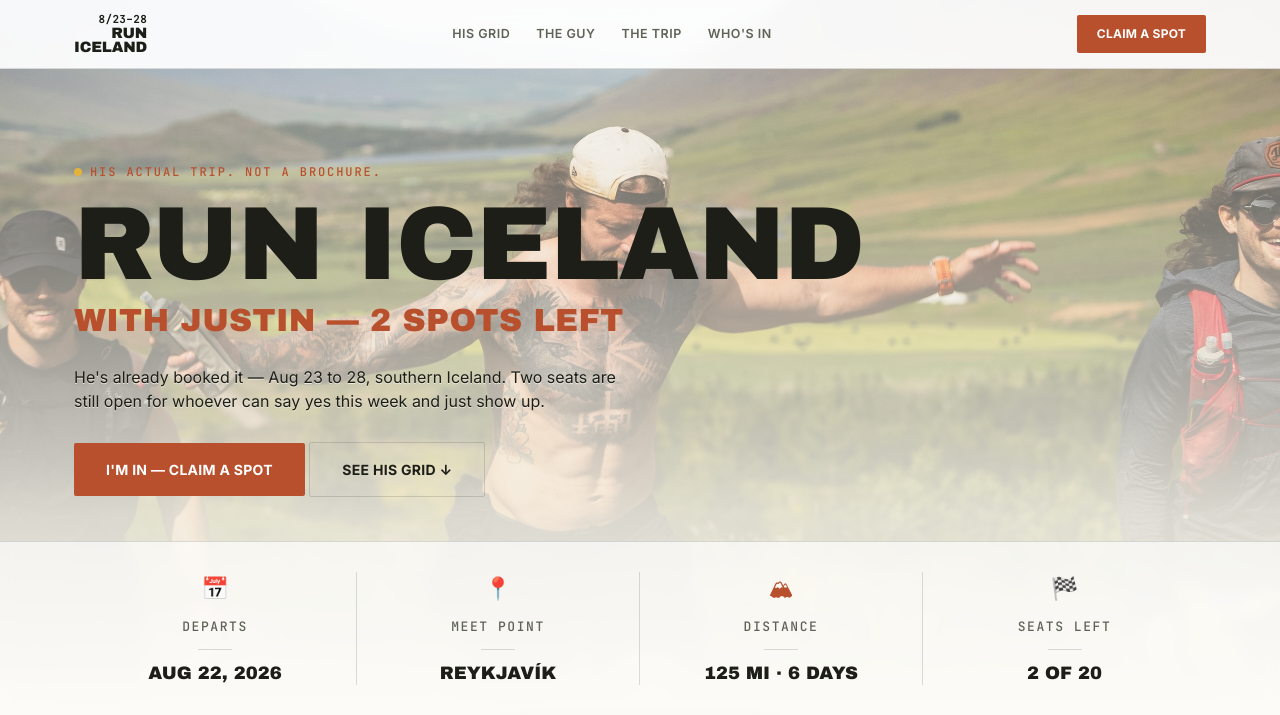
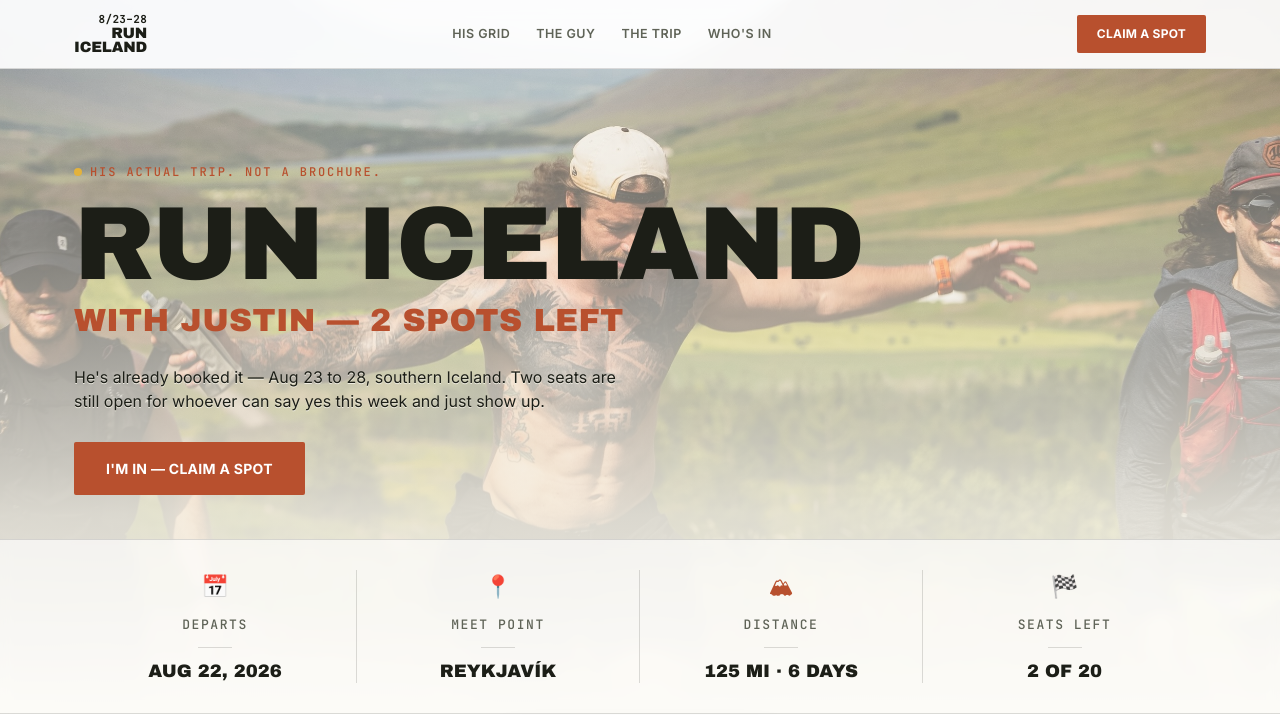
Before and after one commit to furhanahmed-crypto/run-iceland, a PHP site: page / in a window 1280 px wide. Shown: the top 715 px of the page. Run offline with PHP 8.4, Linux system fonts and the light colour scheme.

Commit message:
Remove "See his grid ↓" button from hero section to streamline user interface.

```diff
--- a/sections/hero.php
+++ b/sections/hero.php
@@ -19,7 +19,6 @@
       </p>
       <div class="hero-actions">
         <a href="#apply" class="btn">I'm In — Claim a Spot</a>
-        <a href="#grid" class="btn btn-outline">See his grid ↓</a>
       </div>
     </div>
     <div class="hb-facts">
```
